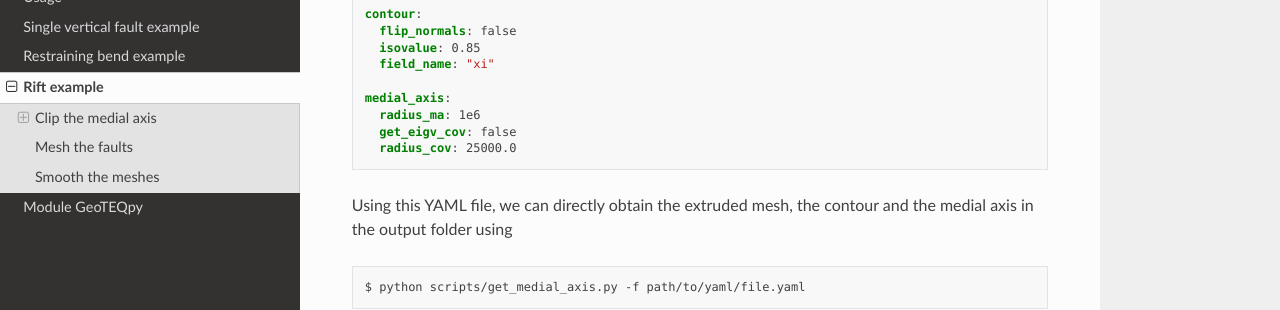
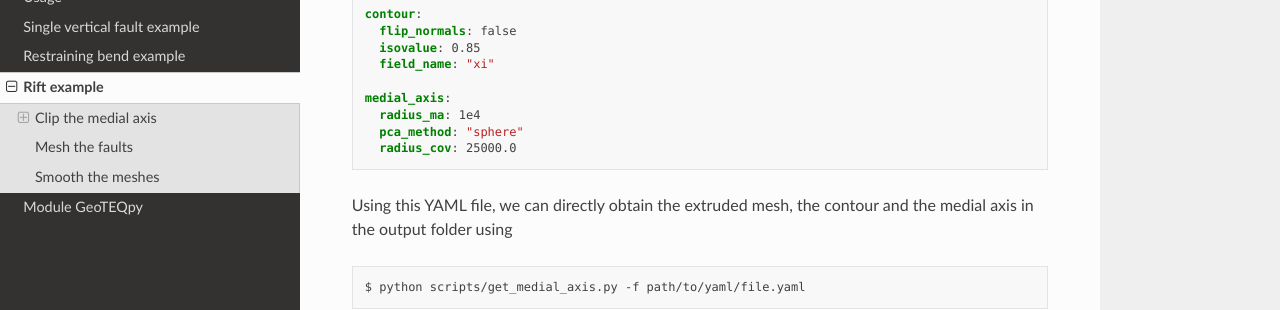
Before and after one commit to anthony-jourdon/GeoTEQpy, a Sphinx documentation site: the page built from docs/source/examples/rift_example.rst, in a window 1280 px wide and 900 px high, scrolled down 980 px. Shown: the part 152-462 px from the top of the window. Built offline with Sphinx 7.4.7 and the Read the Docs theme 3.1.0, drawn with Linux system fonts in a browser that asks for light colours.

```diff
--- a/docs/source/examples/restraining_bend_example.rst
+++ b/docs/source/examples/restraining_bend_example.rst
@@ -37,8 +37,8 @@ We will start directly from the medial axis obtained with the following YAML fil
       field_name: "xi"
 
     medial_axis:
-      radius_ma: 1e6
-      get_eigv_cov: true
+      radius_ma: 1e4
+      pca_method: "sphere"
       radius_cov: 8000.0
 
 Using this YAML file, we can directly obtain the extruded mesh, the contour and the medial axis in the output folder using
--- a/docs/source/examples/rift_example.rst
+++ b/docs/source/examples/rift_example.rst
@@ -33,8 +33,8 @@ To generate the medial axis we will use the following YAML file:
     field_name: "xi"
 
   medial_axis:
-    radius_ma: 1e6
-    get_eigv_cov: false
+    radius_ma: 1e4
+    pca_method: "sphere"
     radius_cov: 25000.0
 
 Using this YAML file, we can directly obtain the extruded mesh, the contour and the medial axis in the output folder using
--- a/docs/source/examples/single_fault_example.rst
+++ b/docs/source/examples/single_fault_example.rst
@@ -222,8 +222,8 @@ If you used the same naming convention as in the example, the file should be nam
         field_name: "xi"
 
       medial_axis:
-        radius_ma: 1.0e6
-        get_eigv_cov: true
+        radius_ma: 1.0e4
+        pca_method: "sphere"
         radius_cov: 25000.0
 
   Then, the medial axis can be computed by running:
--- a/setup.py
+++ b/setup.py
@@ -39,7 +39,7 @@ extension = Extension(
 
 setup(
     name='geoteqpy',
-    version='1.0.0',
+    version='1.1.2',
     ext_modules=[extension],
     packages=find_packages(),
     include_package_data=True,
```
Also changed, not shown: other parts of docs/source/examples/single_fault_example.rst (+1 -1 lines).
